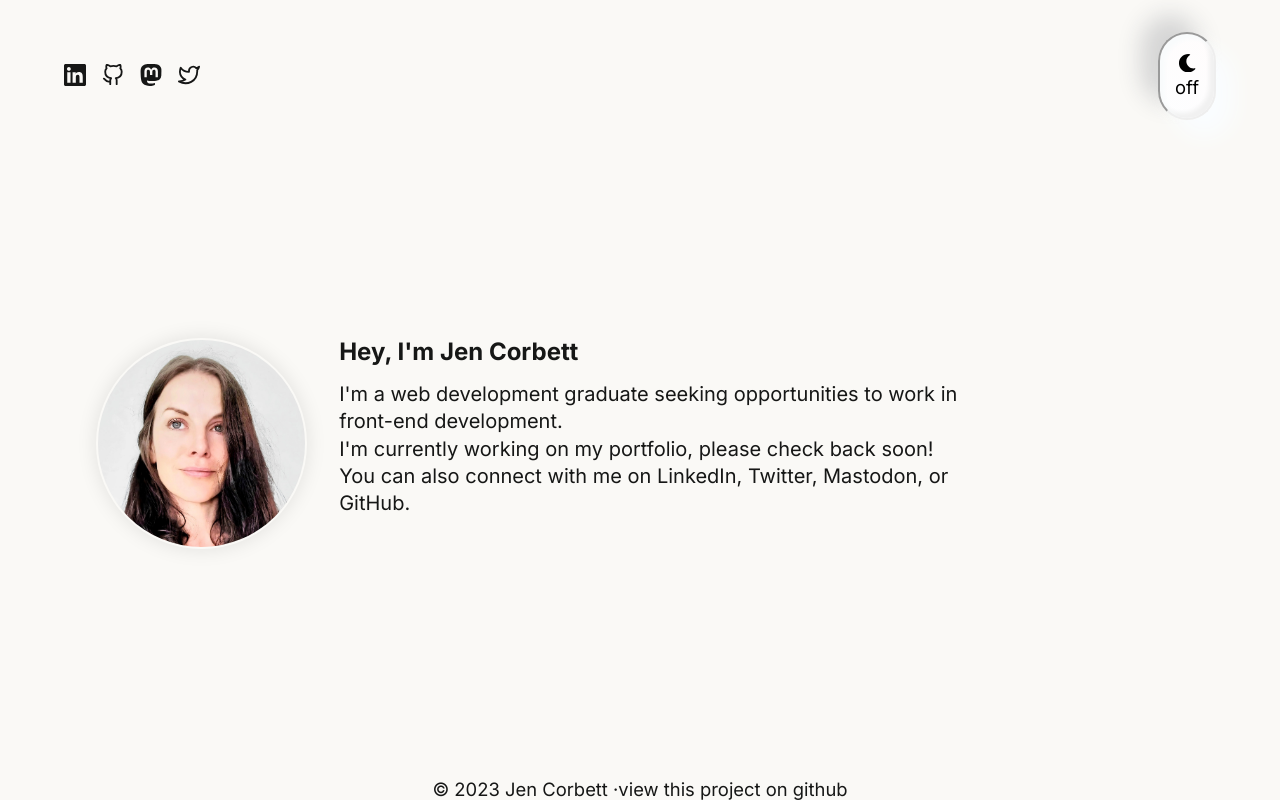
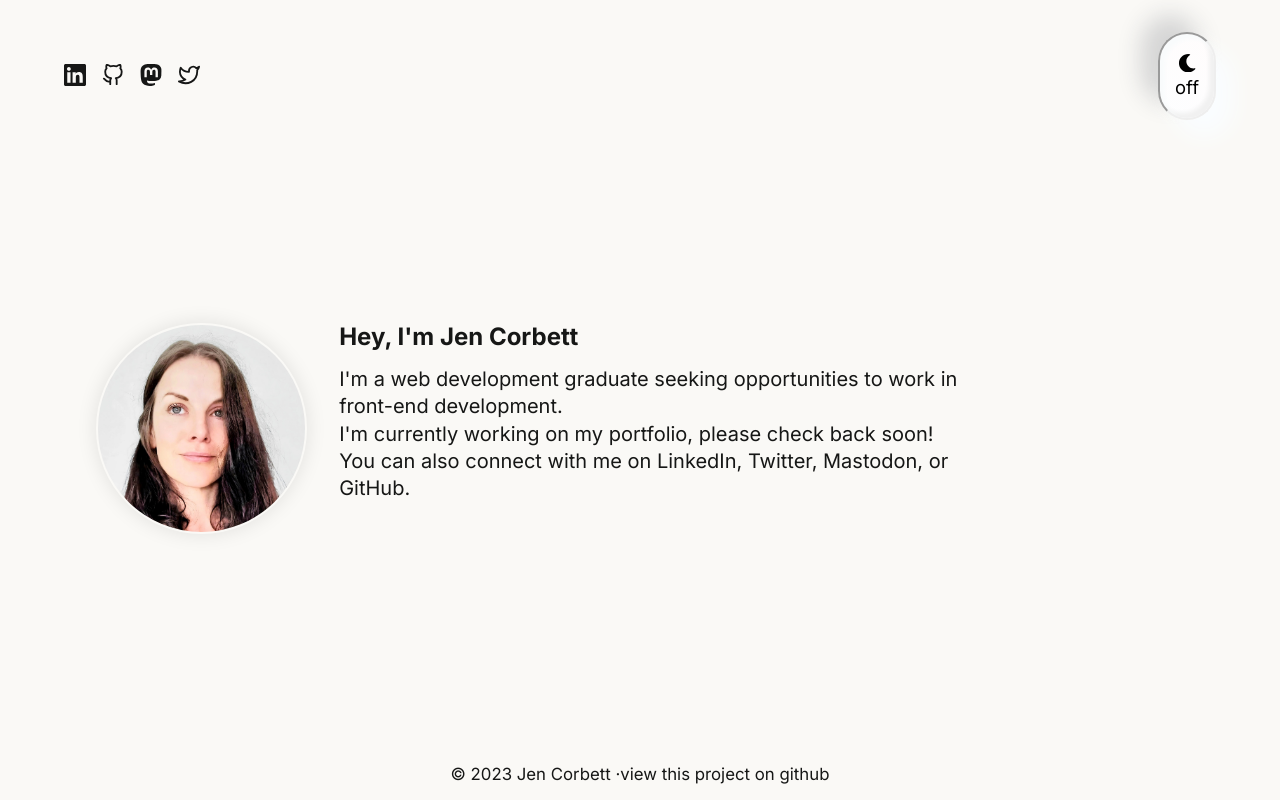
Before and after one commit to ajenstory/jencorbett.dev, a Next.js app in the folder app/: page / in a window 1280 px wide. Built offline with nearby package versions, Linux system fonts and the light colour scheme.

Commit message:
Adjust footer

```diff
--- a/app/components/footer.js
+++ b/app/components/footer.js
@@ -4,7 +4,7 @@ import footerStyles from "./footer.module.css";
 const Footer = () => (
   <>
     <div className={`${footerStyles.container} `}>
-      <div className={`${footerStyles.content} `}>
+      <div className={`${footerStyles.footerContent} `}>
         © 2023 Jen Corbett &#183;
         <Link
           target="_blank"
--- a/app/components/footer.module.css
+++ b/app/components/footer.module.css
@@ -15,9 +15,8 @@
 
 .footerContent {
   align-items: center;
-  padding-top: 1rem;
-  width: 100%;
-  height: auto;
+  padding: 1rem;
+  font-size: calc(0.55rem + 1vmin);
 }
 
 .footerlink:hover {
```
